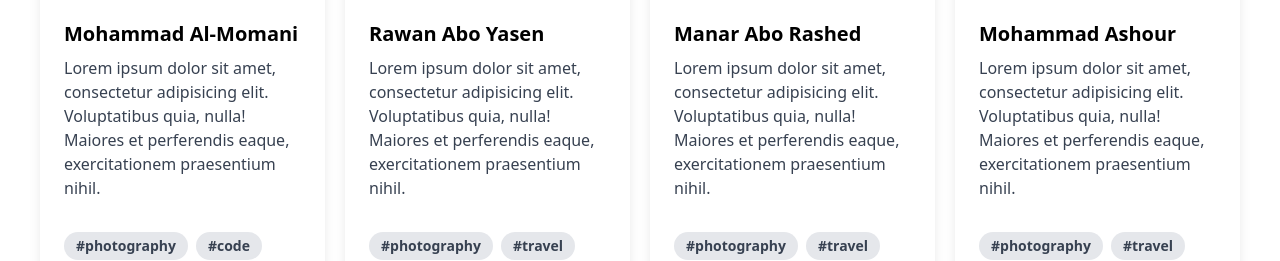
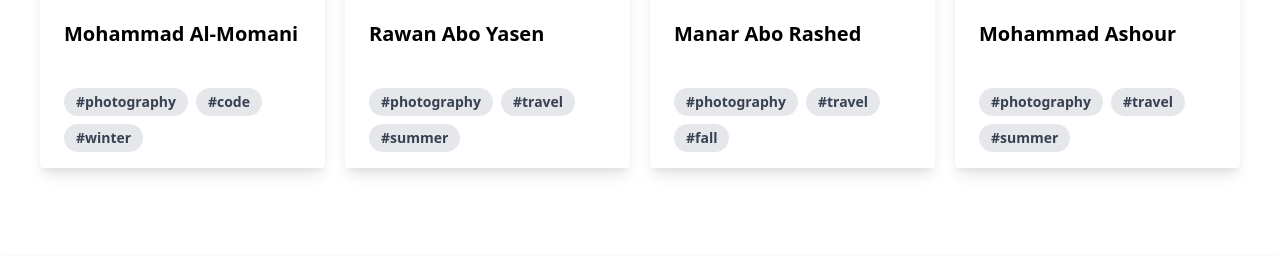
Before and after one commit to Team-Tech2021/401-final, a Next.js app: page /Contact in a window 1280 px wide. Shown: the part 482-743 px from the top of the page. Built offline with nearby package versions, Linux system fonts and the light colour scheme.

Commit message:
lorem removed

```diff
--- a/pages/Contact.js
+++ b/pages/Contact.js
@@ -20,8 +20,8 @@ export default function Contact() {
       <div>
         <h2>OUR TEAM </h2>
       </div>
-      <div className="p-10 grid grid-cols-1 sm:grid-cols-1 md:grid-cols-4 lg:grid-cols-4 xl:grid-cols-4 gap-5">
-        <div className="rounded overflow-hidden shadow-lg">
+      <div className="grid grid-cols-1 gap-5 p-10 sm:grid-cols-1 md:grid-cols-4 lg:grid-cols-4 xl:grid-cols-4">
+        <div className="overflow-hidden rounded shadow-lg">
           <Image
             className="w-full"
             src="https://ca.slack-edge.com/TNGRRLUMA-U01KECL69R8-54826ed3b89d-512"
@@ -30,27 +30,23 @@ export default function Contact() {
             height={500}
           />
           <div className="px-6 py-4">
-            <div className="font-bold text-xl mb-2">Mohammad Al-Momani</div>
-            <p className="text-gray-700 text-base">
-              Lorem ipsum dolor sit amet, consectetur adipisicing elit.
-              Voluptatibus quia, nulla! Maiores et perferendis eaque,
-              exercitationem praesentium nihil.
-            </p>
+            <div className="mb-2 text-xl font-bold">Mohammad Al-Momani</div>
+
           </div>
           <div className="px-6 pt-4 pb-2">
-            <span className="inline-block bg-gray-200 rounded-full px-3 py-1 text-sm font-semibold text-gray-700 mr-2 mb-2">
+            <span className="inline-block px-3 py-1 mb-2 mr-2 text-sm font-semibold text-gray-700 bg-gray-200 rounded-full">
               #photography
             </span>
-            <span className="inline-block bg-gray-200 rounded-full px-3 py-1 text-sm font-semibold text-gray-700 mr-2 mb-2">
+            <span className="inline-block px-3 py-1 mb-2 mr-2 text-sm font-semibold text-gray-700 bg-gray-200 rounded-full">
               #code
             </span>
-            <span className="inline-block bg-gray-200 rounded-full px-3 py-1 text-sm font-semibold text-gray-700 mr-2 mb-2">
+            <span className="inline-block px-3 py-1 mb-2 mr-2 text-sm font-semibold text-gray-700 bg-gray-200 rounded-full">
               #winter
             </span>
           </div>
         </div>
 
-        <div className="rounded overflow-hidden shadow-lg">
+        <div className="overflow-hidden rounded shadow-lg">
           <Image
             className="w-full"
             src="https://ca.slack-edge.com/TNGRRLUMA-U01JZUJH5RV-dfc456658a17-512"
@@ -59,27 +55,23 @@ export default function Contact() {
             height={500}
           />
           <div className="px-6 py-4">
-            <div className="font-bold text-xl mb-2">Rawan Abo Yasen</div>
-            <p className="text-gray-700 text-base">
-              Lorem ipsum dolor sit amet, consectetur adipisicing elit.
-              Voluptatibus quia, nulla! Maiores et perferendis eaque,
-              exercitationem praesentium nihil.
-            </p>
+            <div className="mb-2 text-xl font-bold">Rawan Abo Yasen</div>
+
           </div>
           <div className="px-6 pt-4 pb-2">
-            <span className="inline-block bg-gray-200 rounded-full px-3 py-1 text-sm font-semibold text-gray-700 mr-2 mb-2">
+            <span className="inline-block px-3 py-1 mb-2 mr-2 text-sm font-semibold text-gray-700 bg-gray-200 rounded-full">
               #photography
             </span>
-            <span className="inline-block bg-gray-200 rounded-full px-3 py-1 text-sm font-semibold text-gray-700 mr-2 mb-2">
+            <span className="inline-block px-3 py-1 mb-2 mr-2 text-sm font-semibold text-gray-700 bg-gray-200 rounded-full">
               #travel
             </span>
-            <span className="inline-block bg-gray-200 rounded-full px-3 py-1 text-sm font-semibold text-gray-700 mr-2 mb-2">
+            <span className="inline-block px-3 py-1 mb-2 mr-2 text-sm font-semibold text-gray-700 bg-gray-200 rounded-full">
               #summer
             </span>
           </div>
         </div>
 
-        <div className="rounded overflow-hidden shadow-lg">
+        <div className="overflow-hidden rounded shadow-lg">
           <Image
             className="w-full"
             src="https://ca.slack-edge.com/TNGRRLUMA-U01KB2QE2JZ-0955462d2732-512"
@@ -88,27 +80,23 @@ export default function Contact() {
             height={500}
           />{" "}
           <div className="px-6 py-4">
-            <div className="font-bold text-xl mb-2">Manar Abo Rashed</div>
-            <p className="text-gray-700 text-base">
-              Lorem ipsum dolor sit amet, consectetur adipisicing elit.
-              Voluptatibus quia, nulla! Maiores et perferendis eaque,
-              exercitationem praesentium nihil.
-            </p>
+            <div className="mb-2 text-xl font-bold">Manar Abo Rashed</div>
+
           </div>
           <div className="px-6 pt-4 pb-2">
-            <span className="inline-block bg-gray-200 rounded-full px-3 py-1 text-sm font-semibold text-gray-700 mr-2 mb-2">
+            <span className="inline-block px-3 py-1 mb-2 mr-2 text-sm font-semibold text-gray-700 bg-gray-200 rounded-full">
               #photography
             </span>
-            <span className="inline-block bg-gray-200 rounded-full px-3 py-1 text-sm font-semibold text-gray-700 mr-2 mb-2">
+            <span className="inline-block px-3 py-1 mb-2 mr-2 text-sm font-semibold text-gray-700 bg-gray-200 rounded-full">
               #travel
             </span>
-            <span className="inline-block bg-gray-200 rounded-full px-3 py-1 text-sm font-semibold text-gray-700 mr-2 mb-2">
+            <span className="inline-block px-3 py-1 mb-2 mr-2 text-sm font-semibold text-gray-700 bg-gray-200 rounded-full">
               #fall
             </span>
           </div>
         </div>
 
-        <div className="rounded overflow-hidden shadow-lg">
+        <div className="overflow-hidden rounded shadow-lg">
           <Image
             className="w-full"
             src="https://ca.slack-edge.com/TNGRRLUMA-U01L4H74HQQ-284ee18aae45-512"
@@ -117,21 +105,17 @@ export default function Contact() {
             height={500}
           />
           <div className="px-6 py-4">
-            <div className="font-bold text-xl mb-2">Mohammad Ashour </div>
-            <p className="text-gray-700 text-base">
-              Lorem ipsum dolor sit amet, consectetur adipisicing elit.
-              Voluptatibus quia, nulla! Maiores et perferendis eaque,
-              exercitationem praesentium nihil.
-            </p>
+            <div className="mb-2 text-xl font-bold">Mohammad Ashour </div>
+
           </div>
           <div className="px-6 pt-4 pb-2">
-            <span className="inline-block bg-gray-200 rounded-full px-3 py-1 text-sm font-semibold text-gray-700 mr-2 mb-2">
+            <span className="inline-block px-3 py-1 mb-2 mr-2 text-sm font-semibold text-gray-700 bg-gray-200 rounded-full">
               #photography
             </span>
-            <span className="inline-block bg-gray-200 rounded-full px-3 py-1 text-sm font-semibold text-gray-700 mr-2 mb-2">
+            <span className="inline-block px-3 py-1 mb-2 mr-2 text-sm font-semibold text-gray-700 bg-gray-200 rounded-full">
               #travel
             </span>
-            <span className="inline-block bg-gray-200 rounded-full px-3 py-1 text-sm font-semibold text-gray-700 mr-2 mb-2">
+            <span className="inline-block px-3 py-1 mb-2 mr-2 text-sm font-semibold text-gray-700 bg-gray-200 rounded-full">
               #summer
             </span>
           </div>
```
